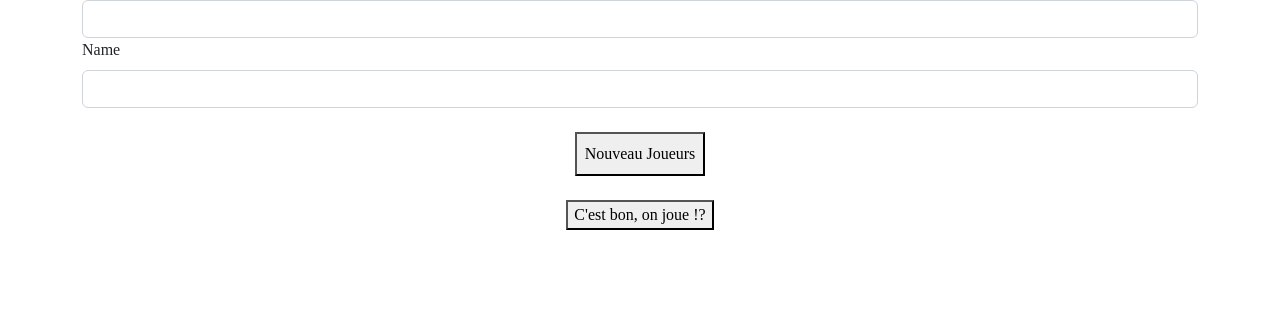
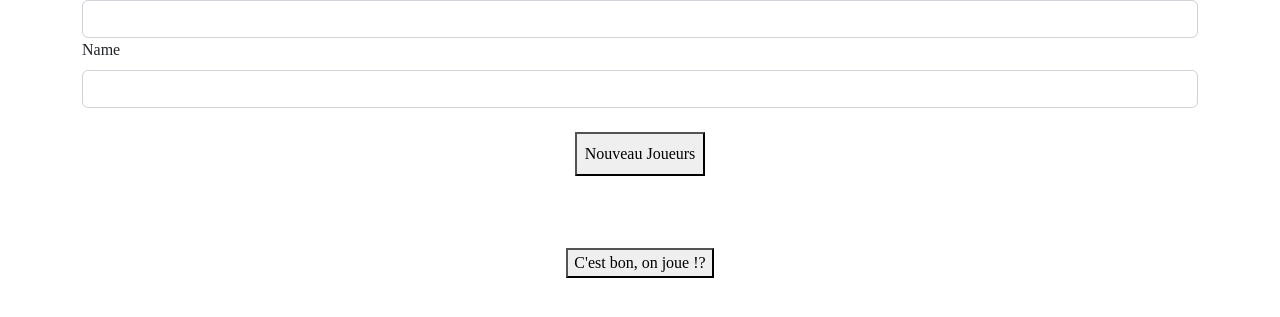
Before and after one commit to Kazawees/jeuBagel, a Symfony app: template templates/player/create.html.twig in a window 1280 px wide. Shown: the part 82-399 px from the top of the page. Run offline with Twig, Linux system fonts and the light colour scheme; the template is opened without the code that fills it, so the values that code supplies are empty; form fields are guessed from the names that the template uses; some libraries are stand-ins or nearby versions; some web fonts are replaced.

Commit message:
Update create.html.twig

```diff
--- a/templates/player/create.html.twig
+++ b/templates/player/create.html.twig
@@ -39,7 +39,7 @@
                     {% endfor %}
                 </div>
                 {{ form_errors(form.gamers) }}
-                <div class="text-center mb-5">
+                <div class="text-center mt-5">
 
                     <button class="original mt-4">
 
```
